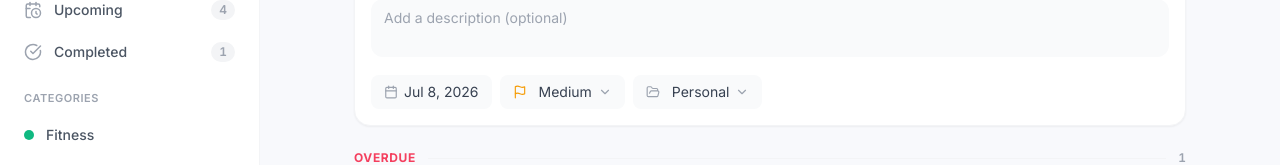
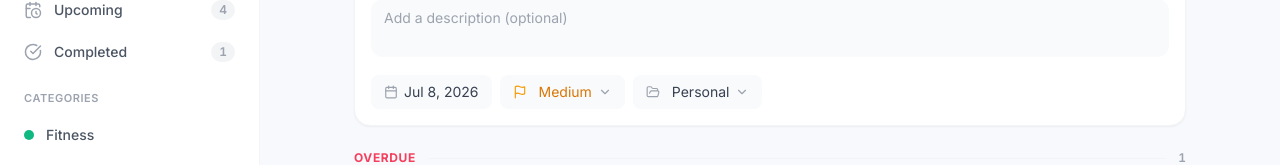
Before and after one commit to Shinobu-34/To-Do-List, a React (Vite) app: page / in a window 1280 px wide. Both pictures are taken after a click on the button 1157 px from the left and 171 px from the top of the page. Shown: the part 220-385 px from the top of the page. Built offline with nearby package versions, Linux system fonts and the light colour scheme.

Commit message:
UI and UX

```diff
--- a/src/components/CustomSelect.tsx
+++ b/src/components/CustomSelect.tsx
@@ -5,6 +5,8 @@ interface SelectOption {
   value: string;
   label: string;
   icon?: React.ReactNode;
+  textColor?: string;
+  dotColor?: string;
 }
 
 interface CustomSelectProps {
@@ -66,7 +68,7 @@ export default function CustomSelect({
           }
           bg-gray-50 dark:bg-white/5
           hover:bg-gray-100 dark:hover:bg-white/10
-          text-gray-700 dark:text-gray-300
+          ${selected?.textColor || 'text-gray-700 dark:text-gray-300'}
           ${open ? 'ring-2 ring-brand-500/30 border-brand-400 dark:border-brand-500/40' : 'hover:border-gray-200 dark:hover:border-white/10'}
         `}
         aria-label={label}
@@ -113,8 +115,8 @@ export default function CustomSelect({
                 className={`
                   w-full flex items-center gap-2.5 px-3 py-2 text-sm transition-all duration-100
                   ${isSelected
-                    ? 'bg-brand-500/10 dark:bg-brand-500/15 text-brand-600 dark:text-brand-400 font-medium'
-                    : 'text-gray-700 dark:text-gray-300 hover:bg-gray-50 dark:hover:bg-gray-700/50 hover:text-gray-900 dark:hover:text-white'
+                    ? `bg-brand-500/10 dark:bg-brand-500/15 font-medium ${option.textColor || 'text-brand-600 dark:text-brand-400'}`
+                    : `${option.textColor || 'text-gray-700 dark:text-gray-300 hover:text-gray-900 dark:hover:text-white'} hover:bg-gray-50 dark:hover:bg-gray-700/50`
                   }
                 `}
                 role="option"
@@ -123,7 +125,7 @@ export default function CustomSelect({
                 {option.icon && <span className="shrink-0">{option.icon}</span>}
                 <span className="flex-1 text-left truncate">{option.label}</span>
                 {isSelected && (
-                  <span className="w-1.5 h-1.5 rounded-full bg-brand-500 shrink-0" />
+                  <span className={`w-1.5 h-1.5 rounded-full shrink-0 ${option.dotColor || 'bg-brand-500'}`} />
                 )}
               </button>
             );
--- a/src/components/TaskForm.tsx
+++ b/src/components/TaskForm.tsx
@@ -16,16 +16,22 @@ const PRIORITY_OPTIONS = [
     value: 'HIGH',
     label: 'High',
     icon: <span className="w-2.5 h-2.5 rounded-full bg-rose-500 shadow-sm shadow-rose-500/40" />,
+    textColor: 'text-rose-600 dark:text-rose-400',
+    dotColor: 'bg-rose-500',
   },
   {
     value: 'MEDIUM',
     label: 'Medium',
     icon: <span className="w-2.5 h-2.5 rounded-full bg-amber-500 shadow-sm shadow-amber-500/40" />,
+    textColor: 'text-amber-600 dark:text-amber-400',
+    dotColor: 'bg-amber-500',
   },
   {
     value: 'LOW',
     label: 'Low',
     icon: <span className="w-2.5 h-2.5 rounded-full bg-emerald-500 shadow-sm shadow-emerald-500/40" />,
+    textColor: 'text-emerald-600 dark:text-emerald-400',
+    dotColor: 'bg-emerald-500',
   },
 ];
 
--- a/src/components/TaskItem.tsx
+++ b/src/components/TaskItem.tsx
@@ -19,16 +19,22 @@ const PRIORITY_OPTIONS = [
     value: 'HIGH',
     label: 'High',
     icon: <span className="w-2.5 h-2.5 rounded-full bg-rose-500 shadow-sm shadow-rose-500/40" />,
+    textColor: 'text-rose-600 dark:text-rose-400',
+    dotColor: 'bg-rose-500',
   },
   {
     value: 'MEDIUM',
     label: 'Medium',
     icon: <span className="w-2.5 h-2.5 rounded-full bg-amber-500 shadow-sm shadow-amber-500/40" />,
+    textColor: 'text-amber-600 dark:text-amber-400',
+    dotColor: 'bg-amber-500',
   },
   {
     value: 'LOW',
     label: 'Low',
     icon: <span className="w-2.5 h-2.5 rounded-full bg-emerald-500 shadow-sm shadow-emerald-500/40" />,
+    textColor: 'text-emerald-600 dark:text-emerald-400',
+    dotColor: 'bg-emerald-500',
   },
 ];
 
@@ -145,6 +151,7 @@ export default function TaskItem({ task, onToggle, onDelete, onUpdate, index }:
                   value={editPriority}
                   onChange={(val) => setEditPriority(val as PriorityLevel)}
                   options={PRIORITY_OPTIONS}
+                  icon={<Flag size={14} className={PRIORITY_CONFIG[editPriority].color} />}
                   label="Edit priority"
                   compact
                 />
```
